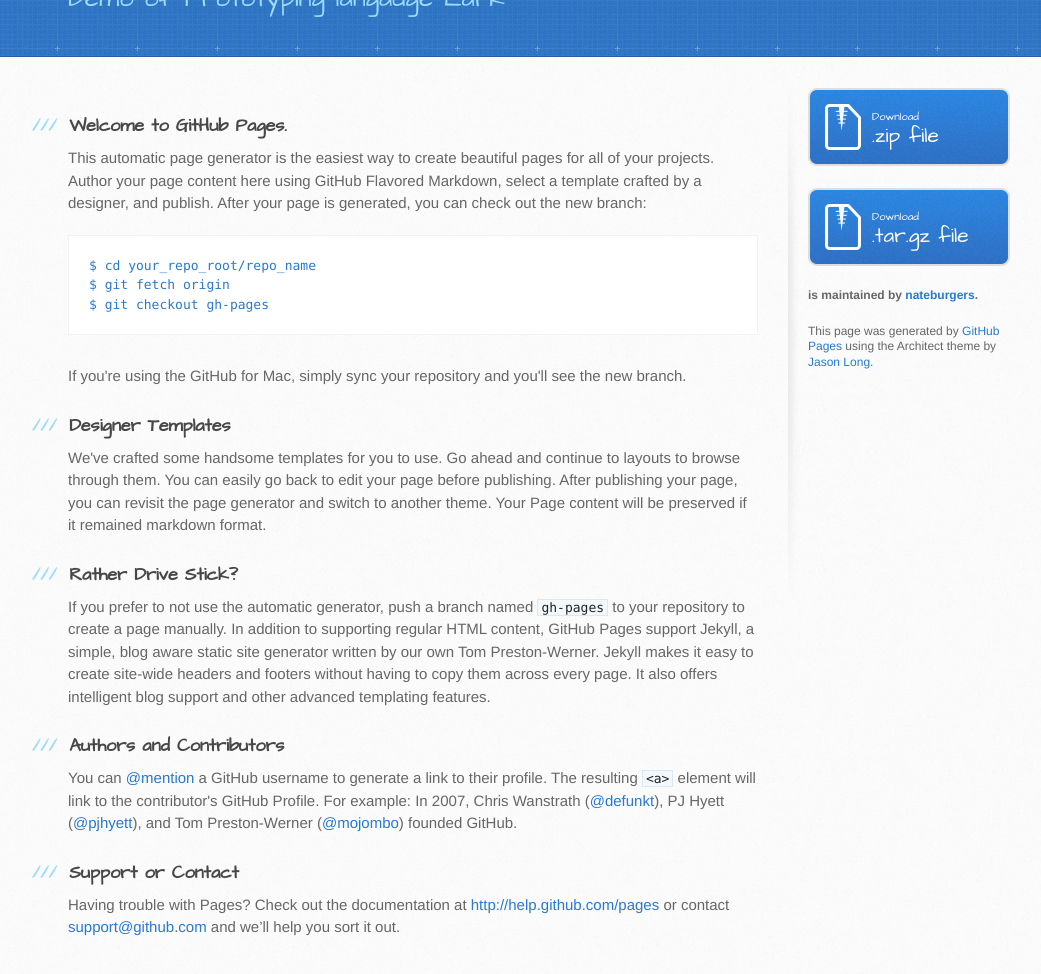
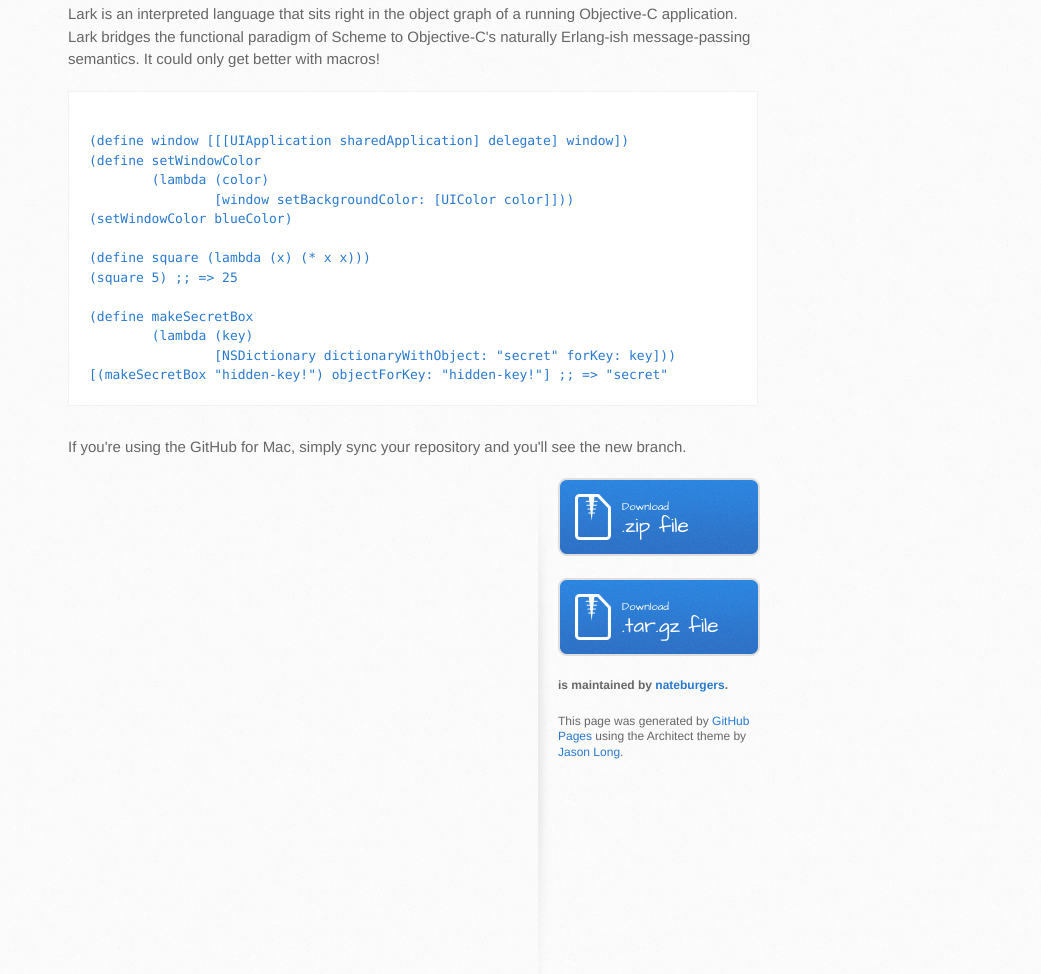
Before and after one commit to nateburgers/LarkDemo, a plain HTML site: page index.html in a window 1280 px wide. Shown: the part 432-1406 px from the top of the page, without its empty margins (102-1143 px from the left). Drawn offline with Linux system fonts and the light colour scheme.

Commit message:
Update index.html

```diff
--- a/index.html
+++ b/index.html
@@ -13,13 +13,13 @@
     <script src="//html5shiv.googlecode.com/svn/trunk/html5.js"></script>
     <![endif]-->
 
-    <title>Lark Demo Server Application (Formerly Snark) by nateburgers</title>
+    <title>Lark Demo Server Application by nateburgers</title>
   </head>
 
   <body>
     <header>
       <div class="inner">
-        <h1>Lark Demo Server Application (Formerly Snark)</h1>
+        <h1>Lark Demo Server Application</h1>
         <h2>Demo of Prototyping langauge Lark</h2>
         <a href="https://github.com/nateburgers/SnarkDemo" class="button"><small>View project on</small>GitHub</a>
       </div>
@@ -31,36 +31,30 @@
           <h3>
 <a name="welcome-to-github-pages" class="anchor" href="#welcome-to-github-pages"><span class="octicon octicon-link"></span></a>Welcome to GitHub Pages.</h3>
 
-<p>This automatic page generator is the easiest way to create beautiful pages for all of your projects. Author your page content here using GitHub Flavored Markdown, select a template crafted by a designer, and publish. After your page is generated, you can check out the new branch:</p>
+<p>Lark is an interpreted language that sits right in the object graph of a running Objective-C application.
+  Lark bridges the functional paradigm of Scheme to Objective-C's naturally Erlang-ish message-passing semantics.
+  It could only get better with macros!
+</p>
 
-<pre><code>$ cd your_repo_root/repo_name
-$ git fetch origin
-$ git checkout gh-pages
+<pre><code>
+(define window [[[UIApplication sharedApplication] delegate] window])
+(define setWindowColor
+	(lambda (color)
+		[window setBackgroundColor: [UIColor color]]))
+(setWindowColor blueColor)
+
+(define square (lambda (x) (* x x)))
+(square 5) ;; => 25
+
+(define makeSecretBox
+	(lambda (key)
+		[NSDictionary dictionaryWithObject: "secret" forKey: key]))
+[(makeSecretBox "hidden-key!") objectForKey: "hidden-key!"] ;; => "secret"
 </code></pre>
 
 <p>If you're using the GitHub for Mac, simply sync your repository and you'll see the new branch.</p>
 
-<h3>
-<a name="designer-templates" class="anchor" href="#designer-templates"><span class="octicon octicon-link"></span></a>Designer Templates</h3>
-
-<p>We've crafted some handsome templates for you to use. Go ahead and continue to layouts to browse through them. You can easily go back to edit your page before publishing. After publishing your page, you can revisit the page generator and switch to another theme. Your Page content will be preserved if it remained markdown format.</p>
-
-<h3>
-<a name="rather-drive-stick" class="anchor" href="#rather-drive-stick"><span class="octicon octicon-link"></span></a>Rather Drive Stick?</h3>
-
-<p>If you prefer to not use the automatic generator, push a branch named <code>gh-pages</code> to your repository to create a page manually. In addition to supporting regular HTML content, GitHub Pages support Jekyll, a simple, blog aware static site generator written by our own Tom Preston-Werner. Jekyll makes it easy to create site-wide headers and footers without having to copy them across every page. It also offers intelligent blog support and other advanced templating features.</p>
-
-<h3>
-<a name="authors-and-contributors" class="anchor" href="#authors-and-contributors"><span class="octicon octicon-link"></span></a>Authors and Contributors</h3>
-
-<p>You can <a href="https://github.com/blog/821" class="user-mention">@mention</a> a GitHub username to generate a link to their profile. The resulting <code>&lt;a&gt;</code> element will link to the contributor's GitHub Profile. For example: In 2007, Chris Wanstrath (<a href="https://github.com/defunkt" class="user-mention">@defunkt</a>), PJ Hyett (<a href="https://github.com/pjhyett" class="user-mention">@pjhyett</a>), and Tom Preston-Werner (<a href="https://github.com/mojombo" class="user-mention">@mojombo</a>) founded GitHub.</p>
-
-<h3>
-<a name="support-or-contact" class="anchor" href="#support-or-contact"><span class="octicon octicon-link"></span></a>Support or Contact</h3>
-
-<p>Having trouble with Pages? Check out the documentation at <a href="http://help.github.com/pages">http://help.github.com/pages</a> or contact <a href="mailto:support@github.com">support@github.com</a> and we’ll help you sort it out.</p>
-        </section>
-
+</secion>
         <aside id="sidebar">
           <a href="https://github.com/nateburgers/SnarkDemo/zipball/master" class="button">
             <small>Download</small>
```
